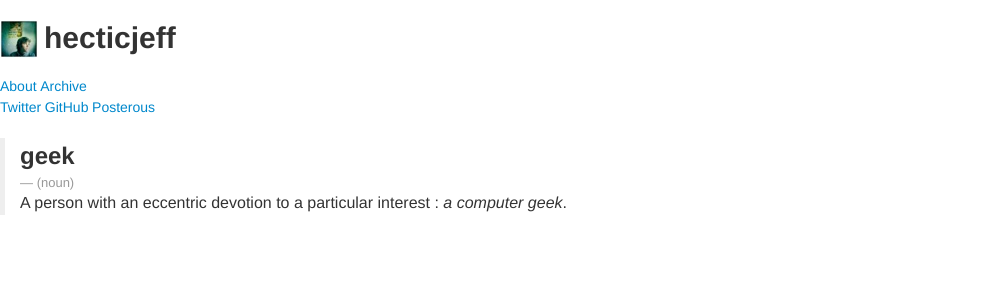
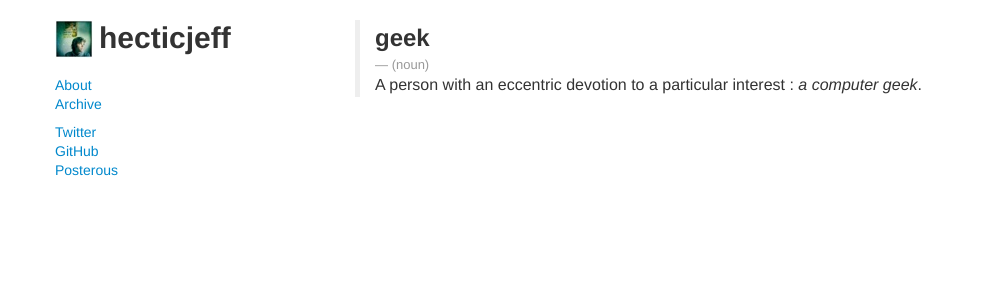
Before and after one commit to chrismytton/chrismytton.github.io, a Jekyll site: the page built from about.html, in a window 1280 px wide. Shown: the top 300 px of the page, without its empty margins (0-981 px from the left). Built offline with Jekyll 4.4.1, drawn with Linux system fonts in a browser that asks for light colours; nearby versions of some CDN libraries; Markdown is read by kramdown in place of the engine named in the settings.

Commit message:
Change markup

```diff
--- a/_layouts/default.html
+++ b/_layouts/default.html
@@ -25,24 +25,32 @@
     </script>
   </head>
   <body>
-    <aside id="sidebar">
+    <div class="container">
+      <div class="row">
+        <aside id="sidebar" class="span3">
           <h1 class="logo">
             <a href="/"><img class="avatar" src="/img/hecticjeff.jpg" alt="hecticjeff" width="38" height="38" /> hecticjeff</a>
           </h1>
           <nav class="internal">
-        <a href="/about" title="About me">About</a>
-        <a href="/archives" title="The full archives">Archive</a>
+            <ul class="unstyled">
+              <li><a href="/about" title="About me">About</a></li>
+              <li><a href="/archives" title="The full archives">Archive</a></li>
+            </ul>
           </nav>
           <nav class="external">
-        <a rel="me" class="twitter" href="http://twitter.com/hecticjeff">Twitter</a>
-        <a rel="me" class="github" href="https://github.com/hecticjeff">GitHub</a>
-        <a rel="me" class="posterous" href="http://scraps.hecticjeff.net/">Posterous</a>
+            <ul class="unstyled">
+              <li><a rel="me" class="twitter" href="http://twitter.com/hecticjeff">Twitter</a></li>
+              <li><a rel="me" class="github" href="https://github.com/hecticjeff">GitHub</a></li>
+              <li><a rel="me" class="posterous" href="http://scraps.hecticjeff.net/">Posterous</a></li>
+            </ul>
           </nav>
         </aside>
-    <section id="main">
+        <section id="main" class="span9">
           {{ content }}
         </section>
+      </div>
       <footer>
       </footer>
+    </div>
   </body>
 </html>
```
Lines whose indentation alone changed are shown as unchanged.
